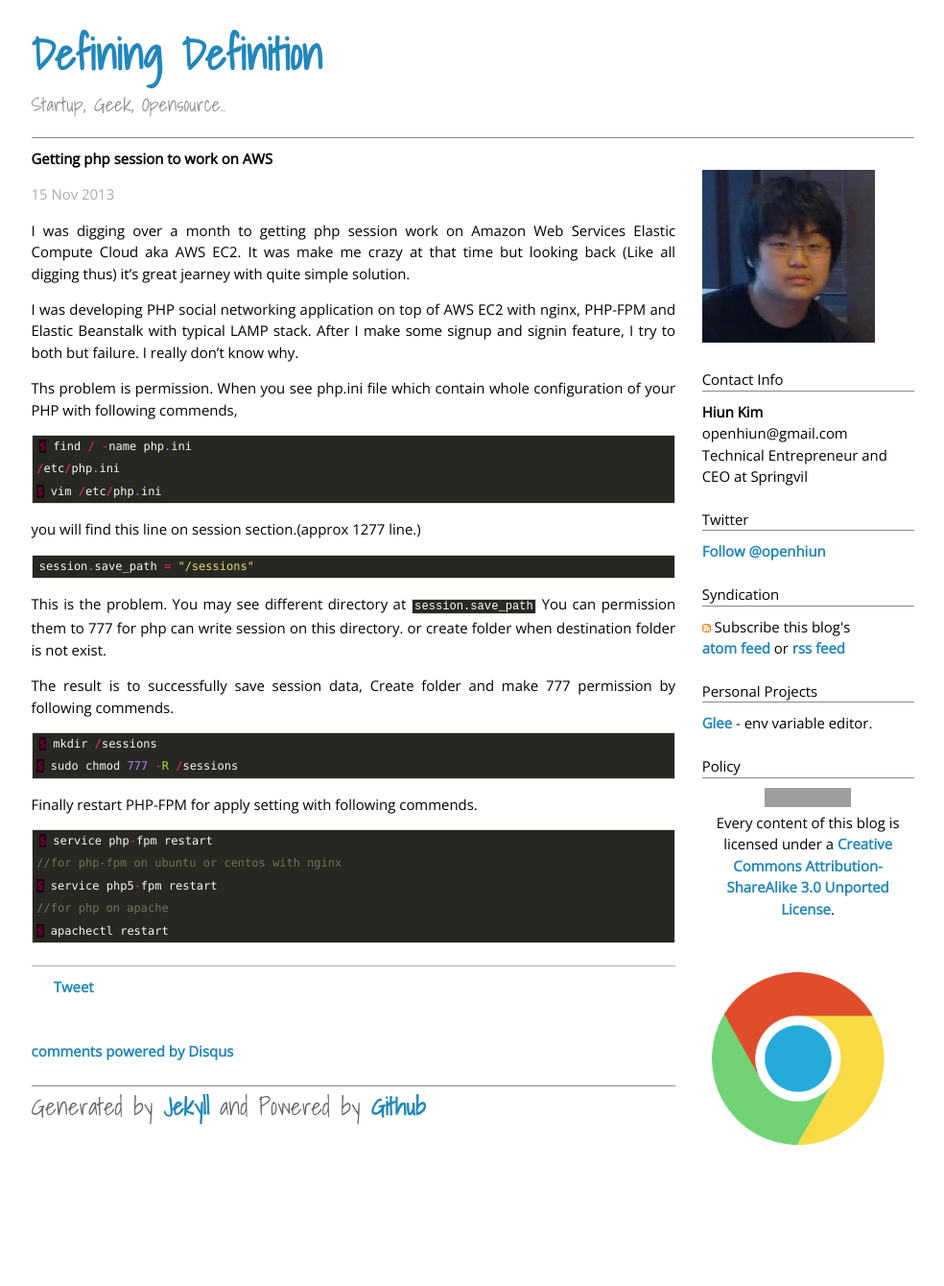
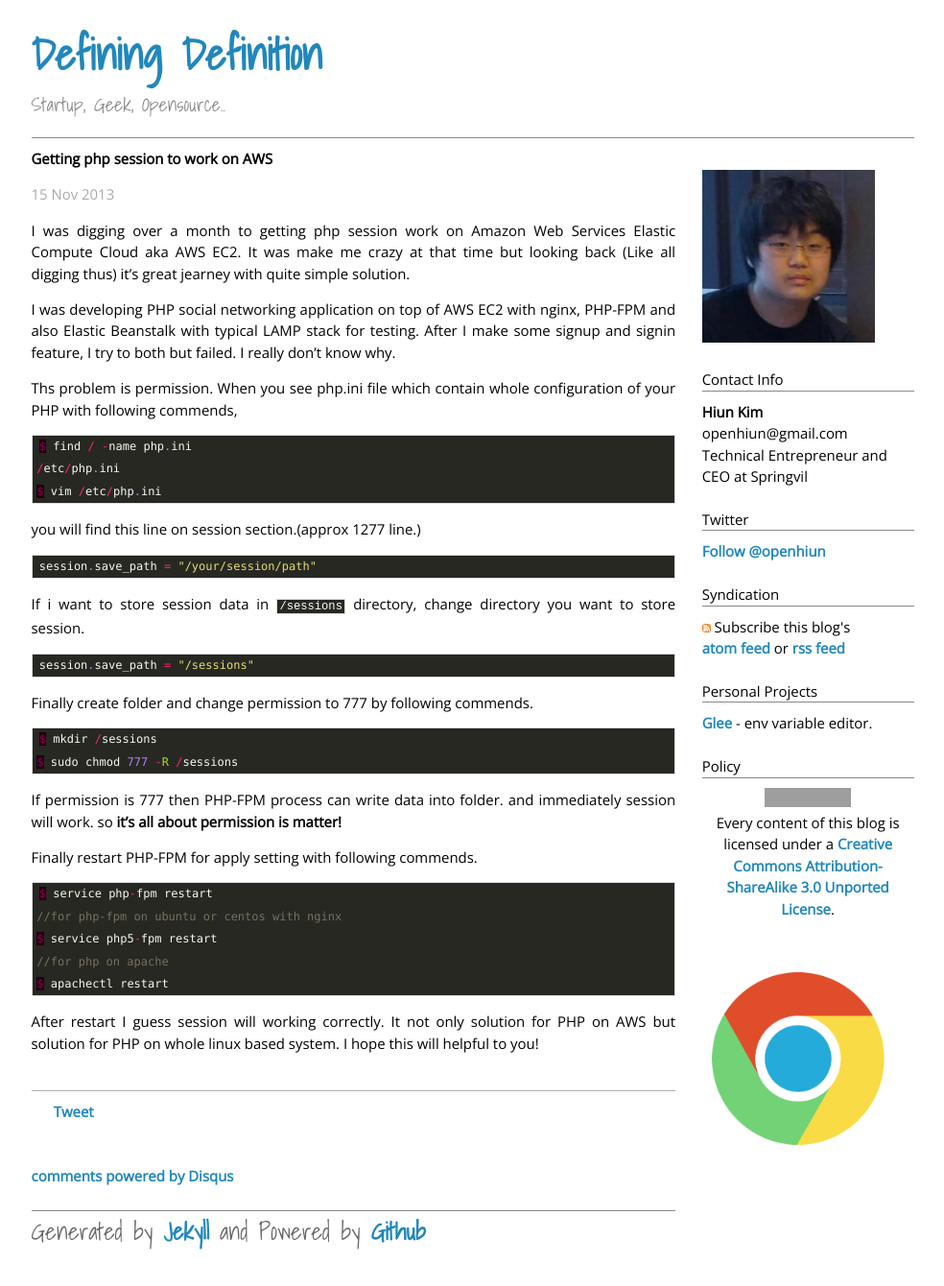
Before and after one commit to Gorski4123/openhiun.github.com, a Jekyll site: the page built from _posts/2013-11-15-php-session-on-aws.md, in a window 1280 px wide. Shown: the whole page at 96% size, without its empty margins (160-1144 px from the left). Built offline with Jekyll 4.4.1, drawn with Linux system fonts in a browser that asks for light colours; Markdown is read by kramdown in place of the engine named in the settings; comment, search, counter and statistics services are not loaded; before the commit the page ends 1210 px from its top, so only the background shows below that; grey boxes are pictures that could not be loaded.

Commit message:
Update 2013-11-15-php-session-on-aws.md

```diff
--- a/_posts/2013-11-15-php-session-on-aws.md
+++ b/_posts/2013-11-15-php-session-on-aws.md
@@ -8,8 +8,8 @@ permalink: /php-session-on-aws
 I was digging over a month to getting php session work on Amazon Web Services Elastic Compute Cloud aka AWS EC2.
 It was make me crazy at that time but looking back (Like all digging thus) it's great jearney with quite simple solution.
 
-I was developing PHP social networking application on top of AWS EC2 with nginx, PHP-FPM and Elastic Beanstalk with typical
-LAMP stack. After I make some signup and signin feature, I try to both but failure. I really don't know why.
+I was developing PHP social networking application on top of AWS EC2 with nginx, PHP-FPM and also Elastic Beanstalk with typical
+LAMP stack for testing. After I make some signup and signin feature, I try to both but failed. I really don't know why.
 
 Ths problem is permission. When you see php.ini file which contain whole configuration of your PHP with following commends,
 
@@ -22,18 +22,24 @@ $ vim /etc/php.ini
 you will find this line on session section.(approx 1277 line.)
 
 {% highlight php %}
+session.save_path = "/your/session/path"
+{% endhighlight %}
+
+If i want to store session data in ``/sessions`` directory, change directory you want to store session.
+
+{% highlight php %}
 session.save_path = "/sessions"
 {% endhighlight %}
 
-This is the problem. You may see different directory at ``session.save_path``
-You can permission them to 777 for php can write session on this directory. or create folder when destination folder is not exist.
-
-The result is to successfully save session data, Create folder and make 777 permission by following commends.
+Finally create folder and change permission to 777 by following commends.
 
 {% highlight php %}
 $ mkdir /sessions
 $ sudo chmod 777 -R /sessions
 {% endhighlight %}
+
+If permission is 777 then PHP-FPM process can write data into folder. and immediately session will work.
+so **it's all about permission is matter!**
 
 Finally restart PHP-FPM for apply setting with following commends.
 {% highlight php %}
@@ -43,3 +49,6 @@ $ service php5-fpm restart
 //for php on apache
 $ apachectl restart
 {% endhighlight %}
+
+After restart I guess session will working correctly. It not only solution for PHP on AWS but solution for PHP on whole linux based system.
+I hope this will helpful to you!
```
